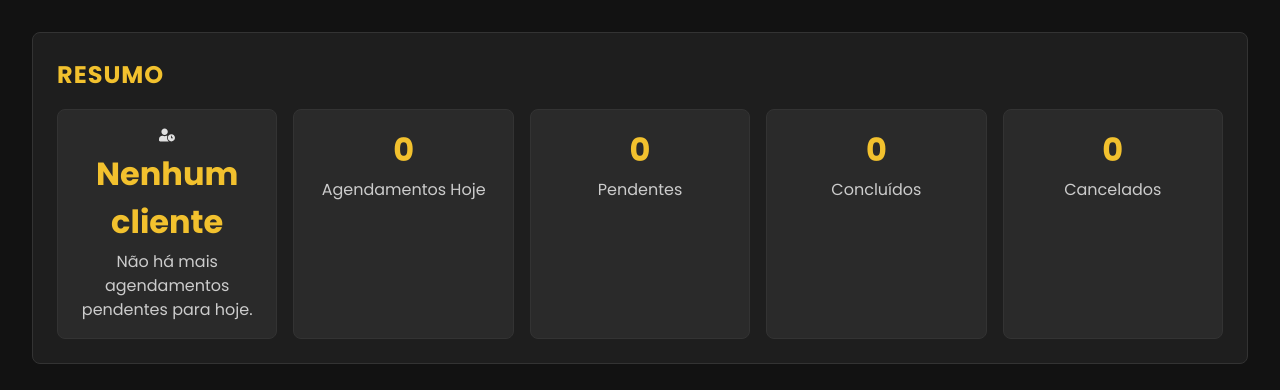
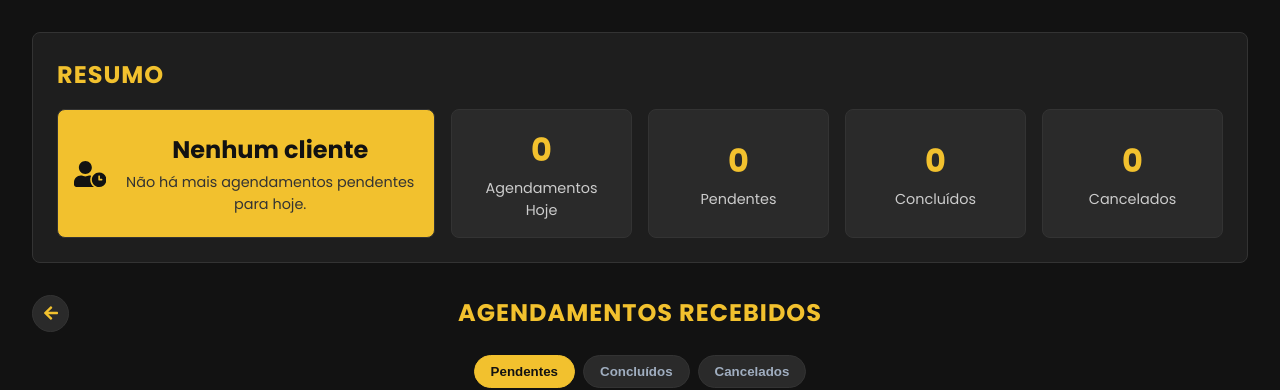
Before and after one commit to Trindaddy/Project_Vibers-Barbearia, a React (Vite) app in the folder Vibers_Barbearia/frontend/agendamento-vibers/: page /admin/agendamentos in a window 1280 px wide. Shown: the top 390 px of the page. Built offline with nearby package versions, Linux system fonts and the light colour scheme; no server answers; sample sign-in values are in the browser's storage.

Commit message:
feat(frontend): exibir o próximo cliente no painel

```diff
--- a/Vibers_Barbearia/frontend/agendamento-vibers/src/pages/AdminPainel/Dashboard.module.css
+++ b/Vibers_Barbearia/frontend/agendamento-vibers/src/pages/AdminPainel/Dashboard.module.css
@@ -17,7 +17,7 @@
 
 .cardContainer {
     display: grid;
-    grid-template-columns: repeat(auto-fit, minmax(150px, 1fr));
+    grid-template-columns: repeat(auto-fit, minmax(180px, 1fr));
     gap: 1rem;
 }
 
@@ -27,6 +27,10 @@
     border-radius: 8px;
     text-align: center;
     border: 1px solid #333;
+    display: flex;
+    flex-direction: column;
+    justify-content: center;
+    align-items: center;
 }
 
 .card h3 {
@@ -38,4 +42,35 @@
 .card p {
     margin: 0.25rem 0 0 0;
     color: #ccc;
+    font-size: 0.9rem;
 }
+
+/* --- NOVOS ESTILOS PARA O CARD DO PRÓXIMO CLIENTE --- */
+.nextClientCard {
+    background-color: #f2c12e;
+    color: #121212;
+    grid-column: 1 / -1; /* Ocupa a linha inteira em telas maiores */
+    flex-direction: row;
+    justify-content: center;
+    gap: 1rem;
+}
+
+@media (min-width: 920px) {
+    .nextClientCard {
+        grid-column: span 2; /* Ocupa 2 colunas */
+    }
+}
+
+.nextClientCard h3 {
+    color: #121212;
+    font-size: 1.5rem;
+}
+
+.nextClientCard p {
+    color: #333;
+}
+
+.nextClientIcon {
+    font-size: 2.5rem;
+    color: #121212;
+}
```
